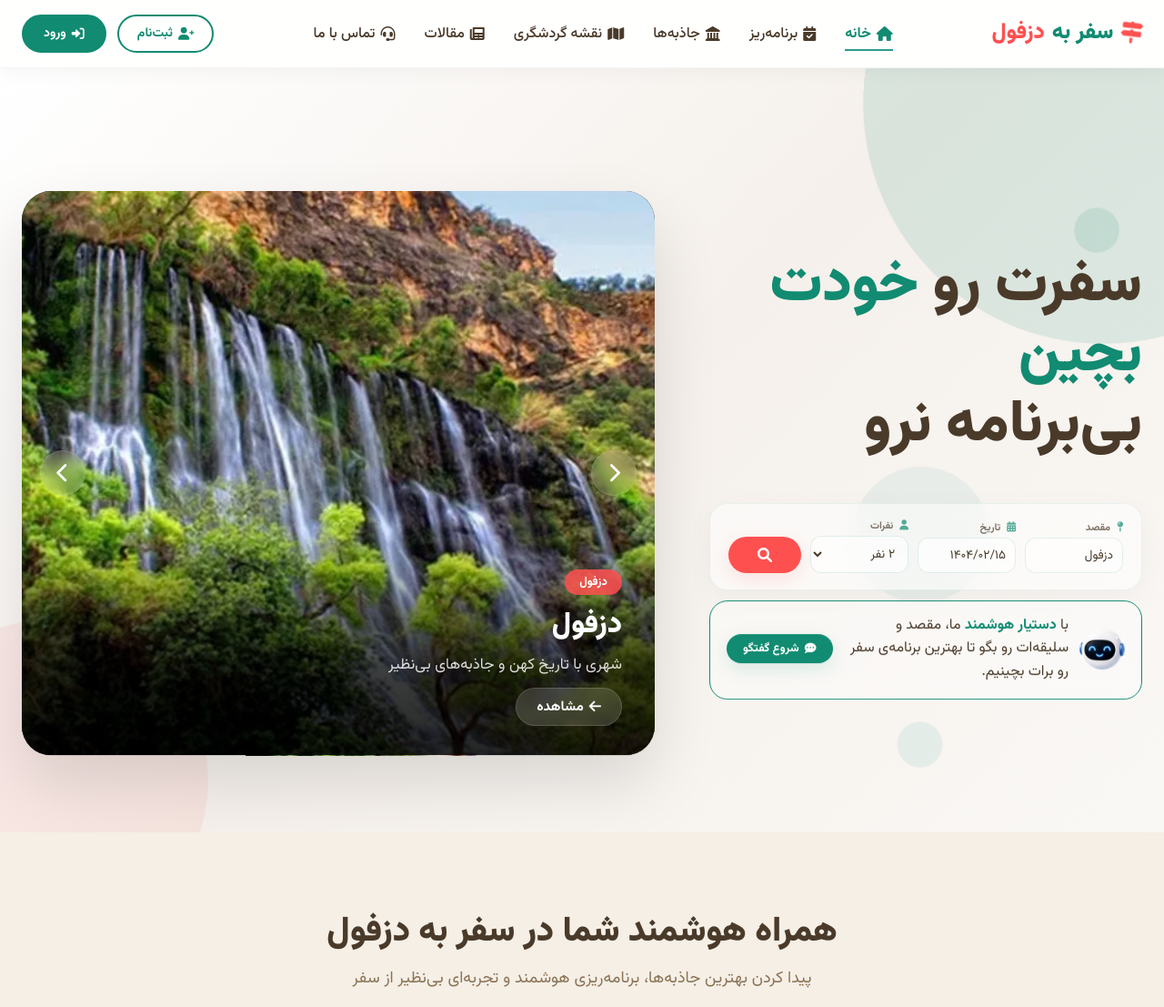
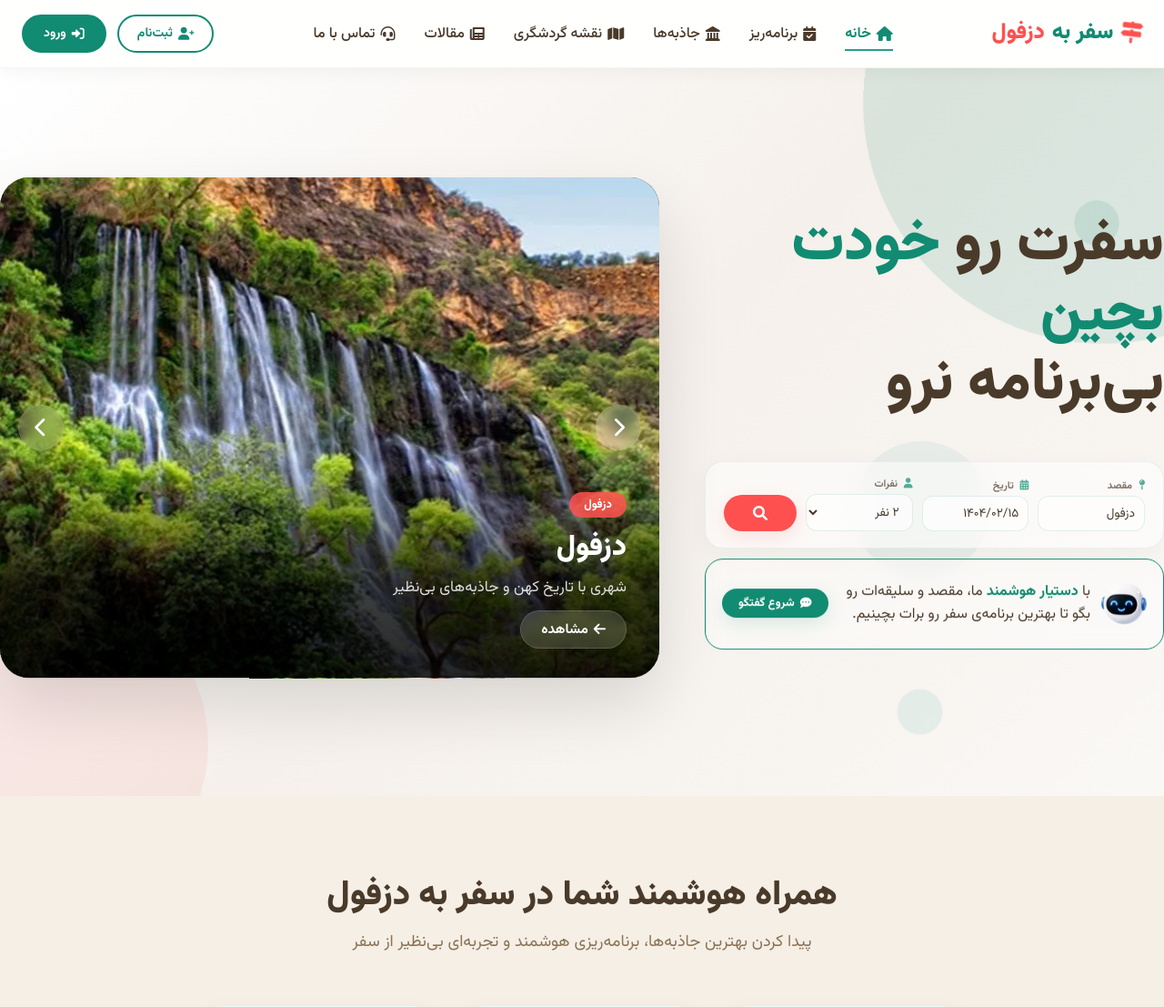
Before and after one commit to YasamanMirdoraghi/dezful-tourism, a Django app: page / in a window 1280 px wide. Shown: the top 1107 px of the page at 91% size. Run offline with Django 5.2, Linux system fonts and the light colour scheme; data that the repository does not hold is empty.

Commit message:
update css

```diff
--- a/static/css/style.css
+++ b/static/css/style.css
@@ -371,7 +371,7 @@ a{
 	display: flex;
 	align-items: center;
 	justify-content: center;
-	padding: 140px 24px 80px;
+	/* padding: 140px 24px 80px; */
 	background: linear-gradient(135deg, #ffffff 0%, #f5f0eb 50%, #faf8f5 100%);
 	overflow: hidden;
 }
@@ -478,7 +478,7 @@ a{
 	z-index: 2;
 	display: flex;
 	flex-wrap: wrap;
-	gap: 60px;
+	gap: 50px;
 	max-width: 1650px;
 	width: 100%;
 	align-items: center;
@@ -689,7 +689,7 @@ a{
 	flex: 1 1 620px;
 	max-width: 820px;
 	position: relative;
-	height: 620px;
+	height: 550px;
 	border-radius: 32px;
 	overflow: hidden;
 	box-shadow: 0 30px 70px rgba(0, 0, 0, 0.12);
```
